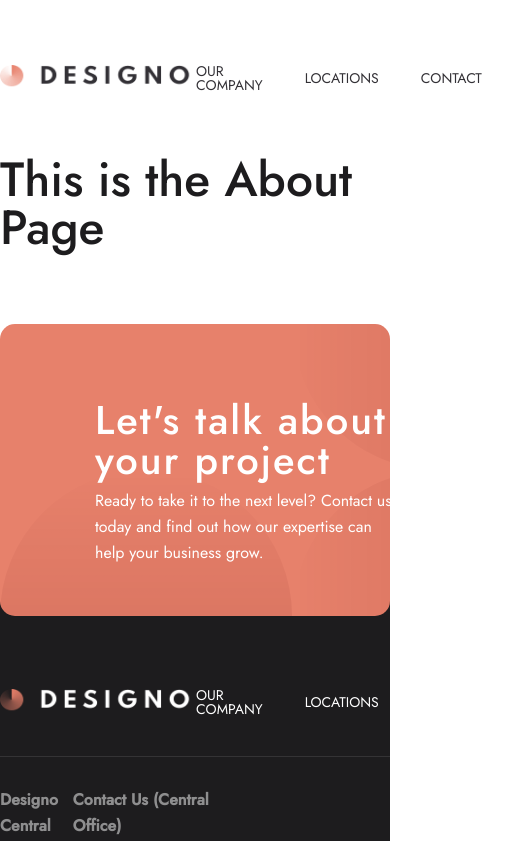
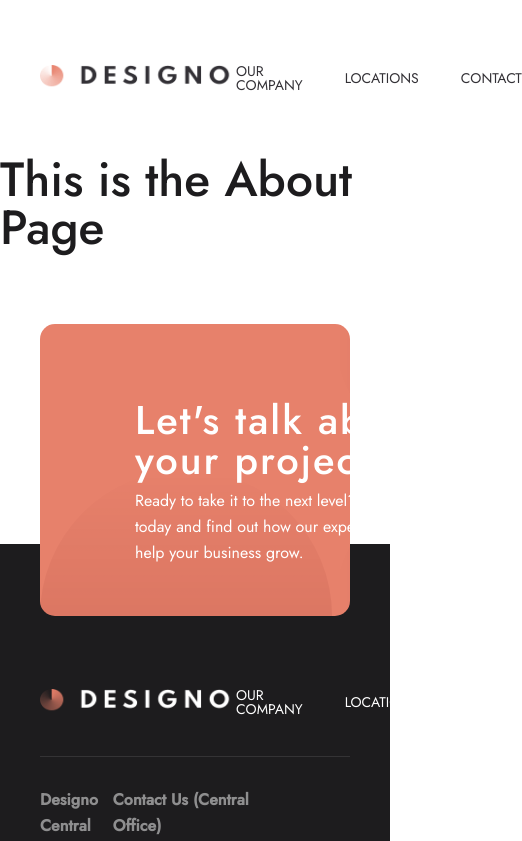
Before and after one commit to Jesuloba-world/Designo, a React (Create React App) app: page /about in a window 390 px wide. Shown: the top 841 px of the page, 522 px wide, since content can reach past the window. Built offline with nearby package versions, Linux system fonts and the light colour scheme.

Commit message:
making it responsive

```diff
--- a/src/components/CTA/index.tsx
+++ b/src/components/CTA/index.tsx
@@ -7,6 +7,7 @@ import {
 	Frame,
 	frame,
 	Overlay,
+	Padder,
 } from "./style/CTA";
 import { ReactComponent as CTAsvg } from "../../assets/shared/desktop/bg-pattern-call-to-action.svg";
 
@@ -24,10 +25,12 @@ interface composition {
 
 export const CTA: FC & composition = ({ children }) => {
 	return (
-		<Container>
-			<CTAsvg />
-			{children}
-		</Container>
+		<Padder>
+			<Container>
+				<CTAsvg />
+				{children}
+			</Container>
+		</Padder>
 	);
 };
 
--- a/src/components/CTA/style/CTA.ts
+++ b/src/components/CTA/style/CTA.ts
@@ -4,6 +4,12 @@ import { Heading2, Body } from "../../UI/typography/style/typo";
 export interface frame {
 	isLeft: boolean;
 }
+
+export const Padder = styled.div`
+	@media (max-width: 111rem) {
+		padding: 0 4rem;
+	}
+`;
 
 export const Container = styled.div`
 	height: 29.2rem;
--- a/src/components/Footer/style/footer.ts
+++ b/src/components/Footer/style/footer.ts
@@ -6,6 +6,10 @@ export const Container = styled.div`
 	width: 100%;
 	padding: 14.4rem 0 7.2rem 0;
 	height: 100%;
+
+	@media (max-width: 111rem) {
+		padding: 14.4rem 4rem 7.2rem 4rem;
+	}
 `;
 
 export const Frame = styled.div`
--- a/src/components/Header/index.tsx
+++ b/src/components/Header/index.tsx
@@ -1,6 +1,6 @@
 import { FC } from "react";
 import { Link as RouterLink } from "react-router-dom";
-import { Container, Frame, Logo, NormalLink } from "./style/header";
+import { Container, Frame, Logo, NormalLink, Padder } from "./style/header";
 
 interface props {
 	to: string;
@@ -15,7 +15,11 @@ interface composition {
 }
 
 export const Header: FC & composition = ({ children }) => {
-	return <Container>{children}</Container>;
+	return (
+		<Padder>
+			<Container>{children}</Container>
+		</Padder>
+	);
 };
 
 Header.Frame = ({ children }) => {
--- a/src/components/Header/style/header.ts
+++ b/src/components/Header/style/header.ts
@@ -1,5 +1,11 @@
 import styled from "styled-components/macro";
 import { Link as RouterLink } from "react-router-dom";
+
+export const Padder = styled.div`
+	@media (max-width: 111rem) {
+		padding: 0 4rem;
+	}
+`;
 
 export const Container = styled.div`
 	max-width: 111rem;
--- a/src/pages/home.tsx
+++ b/src/pages/home.tsx
@@ -4,13 +4,14 @@ import {
 	SectionContainer,
 	FeatureContainer,
 } from "../containers";
+import { Page } from "./style/page";
 
 export const Home: FC = () => {
 	return (
-		<>
+		<Page>
 			<HeroContainer />
 			<SectionContainer />
 			<FeatureContainer />
-		</>
+		</Page>
 	);
 };
--- /dev/null
+++ b/src/pages/style/page.ts
@@ -0,0 +1,7 @@
+import styled from "styled-components/macro";
+
+export const Page = styled.div`
+	@media (max-width: 111rem) {
+		padding: 0 4rem;
+	}
+`;
```
